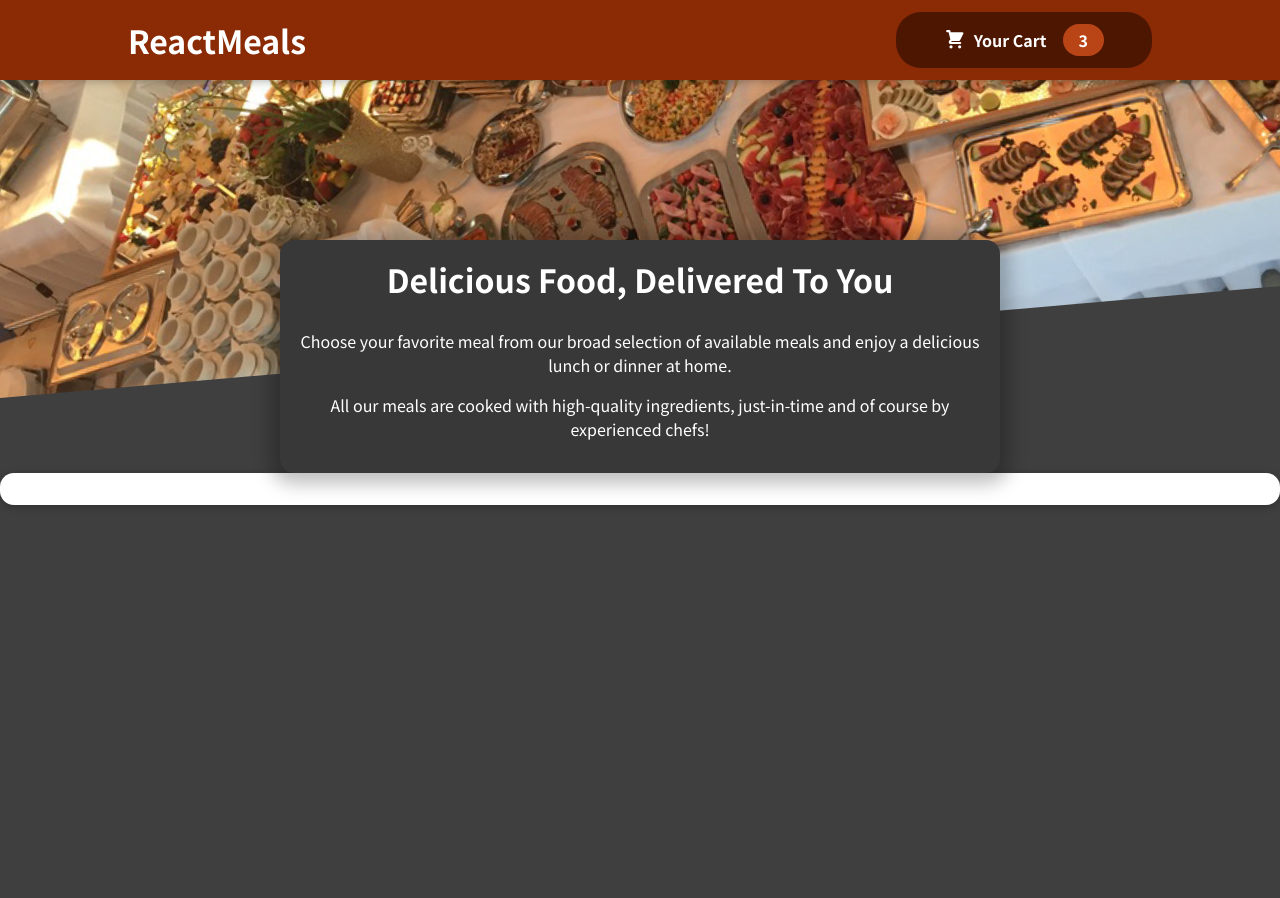
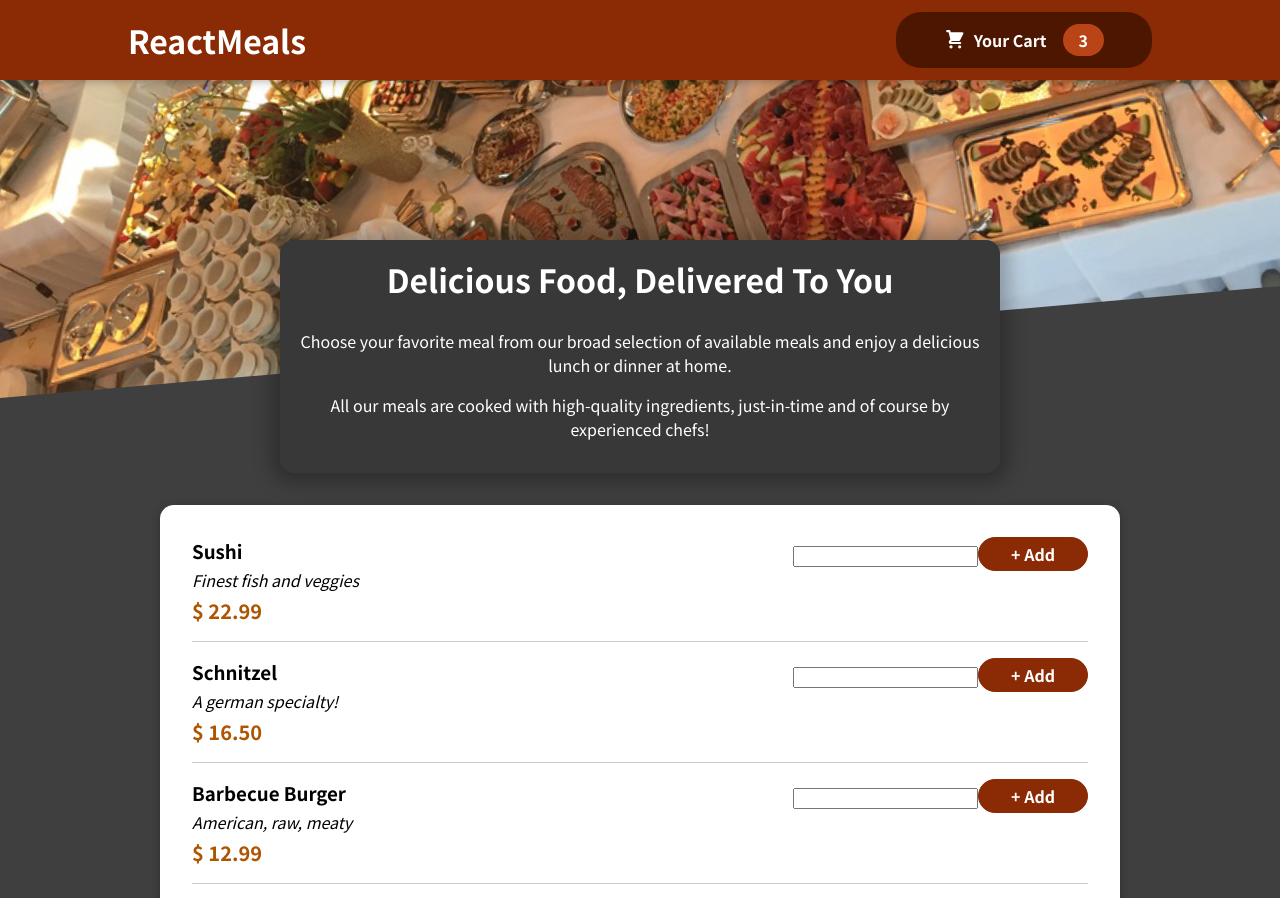
Before and after one commit to SarvinTorkaman/food-ordering-app, a React (Create React App) app: page / in a window 1280 px wide. Shown: the top 898 px of the page. Before the commit the page ends 800 px from the top, so only its background shows below. Built offline with nearby package versions, Linux system fonts and the light colour scheme.

Commit message:
added meal list

```diff
--- a/src/App.js
+++ b/src/App.js
@@ -1,21 +1,14 @@
-import './App.css';
-import Card from './components/UI/Card/Card';
-import Header from './components/Layout/Header';
-import MealsSummary from './components/Meals/MealsSummary';
-import React from 'react';
+import "./App.css";
+import Header from "./components/Layout/Header";
+import Meals from "./components/Meals/Meals";
+import React from "react";
 
 function App() {
   return (
     <React.Fragment>
       <Header />
 
-      <MealsSummary />
-
-
-      <Card>
-
-
-      </Card>
+      <Meals />
     </React.Fragment>
   );
 }
--- /dev/null
+++ b/src/components/Meals/AvailableMeals.js
@@ -0,0 +1,43 @@
+import React from'react';
+import classes from './AvailableMeals.module.css';
+import MealItem from './MealItem/MealItem';
+import Card from '../UI/Card/Card';
+
+const DUMMY_MEALS = [
+    {
+      id: 'm1',
+      name: 'Sushi',
+      description: 'Finest fish and veggies',
+      price: 22.99,
+    },
+    {
+      id: 'm2',
+      name: 'Schnitzel',
+      description: 'A german specialty!',
+      price: 16.5,
+    },
+    {
+      id: 'm3',
+      name: 'Barbecue Burger',
+      description: 'American, raw, meaty',
+      price: 12.99,
+    },
+    {
+      id: 'm4',
+      name: 'Green Bowl',
+      description: 'Healthy...and green...',
+      price: 18.99,
+    },
+  ];
+
+
+  const AvailableMeals= ()=>{
+    return (<section className={classes.meals}>
+        <Card>
+        <ul>
+
+        {DUMMY_MEALS.map(meal => {return <MealItem key={meal.id} id={meal.id} name={meal.name} description={meal.description} price={meal.price}/>})}
+
+        </ul></Card></section>)
+  }
+  export default AvailableMeals;
--- /dev/null
+++ b/src/components/Meals/AvailableMeals.module.css
@@ -0,0 +1,24 @@
+.meals {
+    max-width: 60rem;
+    width: 90%;
+    margin: 2rem auto;
+    animation: meals-appear 1s ease-out forwards;
+  }
+
+  .meals ul {
+    list-style: none;
+    margin: 0;
+    padding: 0;
+  }
+
+  @keyframes meals-appear {
+    from {
+      opacity: 0;
+      transform: translateY(3rem);
+    }
+
+    to {
+      opacity: 1;
+      transform: translateY(0);
+    }
+  }
--- /dev/null
+++ b/src/components/Meals/MealItem/MealItem.js
@@ -0,0 +1,19 @@
+import React from "react";
+import classes from "./MealItem.module.css";
+import MealForm from "./MealItemForm";
+
+const MealItem = (props) => {
+    const price= ` $ ${props.price.toFixed(2)}`;
+  return (
+    <li className={classes.meal}>
+      <div >
+        <h3>{props.name}</h3>
+        <div className={classes.description}>{props.description}</div>
+        <div className={classes.price}>{price}</div>
+      </div>
+      <div> <MealForm /> </div>
+    </li>
+  );
+};
+
+export default MealItem;
--- /dev/null
+++ b/src/components/Meals/MealItem/MealItem.module.css
@@ -0,0 +1,22 @@
+.meal {
+    display: flex;
+    justify-content: space-between;
+    margin: 1rem;
+    padding-bottom: 1rem;
+    border-bottom: 1px solid #ccc;
+  }
+
+  .meal h3 {
+    margin: 0 0 0.25rem 0;
+  }
+
+  .description {
+    font-style: italic;
+  }
+
+  .price {
+    margin-top: 0.25rem;
+    font-weight: bold;
+    color: #ad5502;
+    font-size: 1.25rem;
+  }
--- /dev/null
+++ b/src/components/Meals/MealItem/MealItemForm.js
@@ -0,0 +1,24 @@
+import React from 'react';
+import classes from './MealItemForm.module.css';
+import Input from '../../UI/Input/Input';
+
+const MealForm = (props) => {
+
+    return(
+        <React.Fragment>
+
+            <form className={classes.form} onSubmit={props.handleSubmit}>
+
+                <Input />
+                <button type="submit">+ Add</button>
+
+
+
+
+            </form>
+        </React.Fragment>
+    )
+
+
+}
+export default MealForm;
--- /dev/null
+++ b/src/components/Meals/MealItem/MealItemForm.module.css
@@ -0,0 +1,20 @@
+.form {
+    text-align: right;
+  }
+
+  .form button {
+    font: inherit;
+    cursor: pointer;
+    background-color: #8a2b06;
+    border: 1px solid #8a2b06;
+    color: white;
+    padding: 0.25rem 2rem;
+    border-radius: 20px;
+    font-weight: bold;
+  }
+
+  .form button:hover,
+  .form button:active {
+    background-color: #641e03;
+    border-color: #641e03;
+  }
--- /dev/null
+++ b/src/components/Meals/Meals.js
@@ -0,0 +1,18 @@
+import React from "react";
+import AvailableMeals from "./AvailableMeals";
+import MealsSummary from "./MealsSummary";
+// import Card from "../UI/Card/Card";
+
+const Meals = () => {
+  return (
+    <React.Fragment>
+      <MealsSummary />
+      <main>
+        {" "}
+        <AvailableMeals />{" "}
+      </main>
+    </React.Fragment>
+  );
+};
+
+export default Meals;
--- a/src/components/UI/Input/Input.js
+++ b/src/components/UI/Input/Input.js
@@ -0,0 +1,10 @@
+import React from 'react';
+import classes from './Input.module.css';
+
+
+const Input = (props) => {
+    return (
+    <input />
+)}
+
+export default Input;
--- /dev/null
+++ b/src/components/UI/Input/Input.module.css
@@ -0,0 +1,18 @@
+.input {
+    display: flex;
+    align-items: center;
+    margin-bottom: 0.5rem;
+  }
+
+  .input label {
+    font-weight: bold;
+    margin-right: 1rem;
+  }
+
+  .input input {
+    width: 3rem;
+    border-radius: 5px;
+    border: 1px solid #ccc;
+    font: inherit;
+    padding-left: 0.5rem;
+  }
```
Also changed, not shown: src/components/Meals/MealItem.js (deleted).
